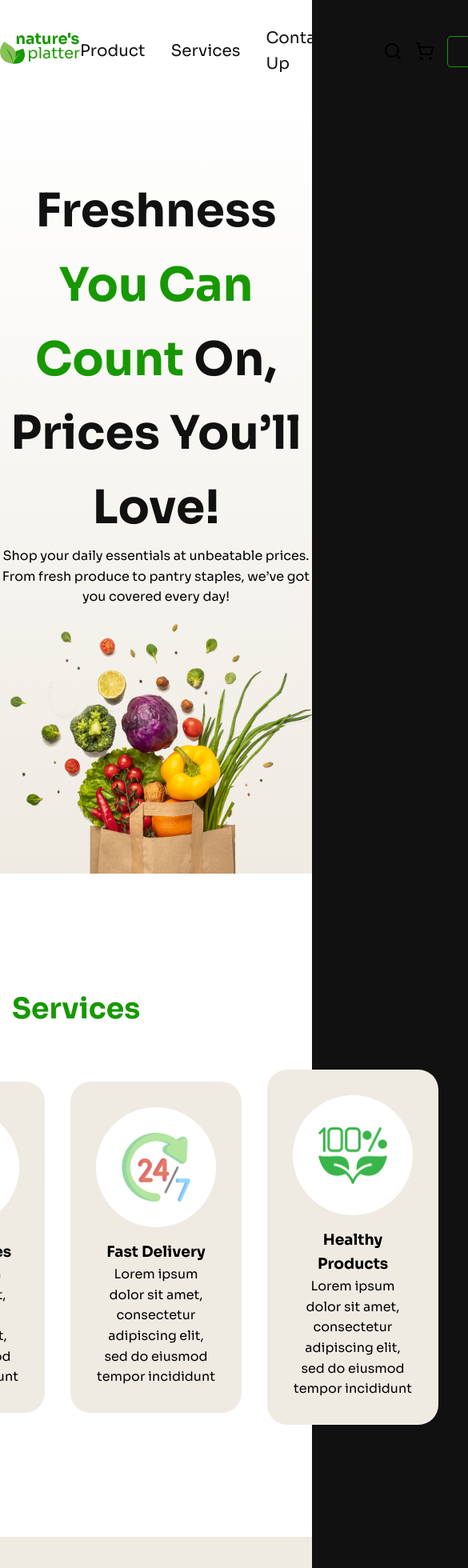
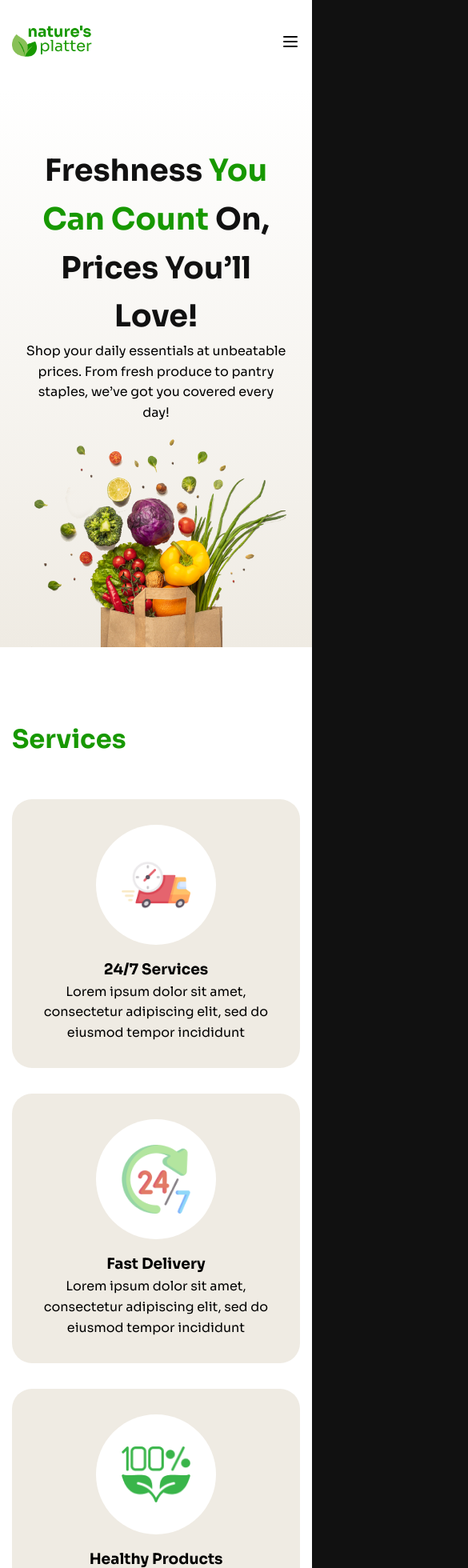
Before and after one commit to shahidul1920/turbo-octo-invention, a React (Vite) app: page / in a window 390 px wide. Shown: the top 1960 px of the page at 80% size, 585 px wide, since content can reach past the window. Built offline with nearby package versions, Linux system fonts and the light colour scheme.

Commit message:
responsive done

```diff
--- a/src/component/Footer.jsx
+++ b/src/component/Footer.jsx
@@ -11,8 +11,8 @@ export default function Footer() {
           <img src="/subImag.png" alt="" />
         </div>
         <div className="text">
-          <h1>Subscribe to our Newsletter</h1>
-          <p>Get the latest updates on new products and upcoming sales</p>
+          <h1>Subscribe to our <br/> Newsletter</h1>
+          <p>Get the latest updates on <br/> new products and upcoming sales</p>
           <input type="email" placeholder='Enter email...' />
           <button className='btn btn-p'>Subscribe</button>
         </div>
--- a/src/component/Header.jsx
+++ b/src/component/Header.jsx
@@ -1,4 +1,4 @@
-import { MoveRight, Search, ShoppingCart } from 'lucide-react'
+import { Menu, MoveRight, Search, ShoppingCart } from 'lucide-react'
 import React from 'react'
 import { NavLink } from 'react-router-dom'
 
@@ -8,6 +8,10 @@ export default function Header() {
             <div className="mainheader container">
                 <div className="logo">
                     <img src="/Vector.png" alt="" />
+                </div>
+
+                <div className="navIcnM">
+                    <Menu />
                 </div>
 
                 <div className="flexnav flex flex-cn">
--- a/src/scss/_responsive.scss
+++ b/src/scss/_responsive.scss
@@ -0,0 +1,83 @@
+
+.navIcnM{
+    display: none;
+}
+
+
+@media screen and (max-width: 768px) {
+  .container {
+    max-width: 100%;
+    padding: 0 15px;
+  }
+  header .mainheader{
+    padding: 2rem 15px;
+  }
+  header .mainheader .flexnav {
+    display: none;
+  }
+  .navIcnM{
+    display: block;
+  }
+
+  .hero {
+    padding-top: 40px;
+  }
+  .hero .container {
+    padding: 2rem;
+    padding-bottom: 0;
+  }
+  .hero .container .textTop h1 {
+    font-size: 38px;
+  }
+  .servs {
+    padding: 90px 0;
+  }
+  .servs h2 {
+    font-size: 32px;
+  }
+  .servs .services {
+    flex-wrap: wrap;
+  }
+  .servs .services .service {
+    max-width: 100%;
+    //margin-bottom: 30px;
+  }
+  .popProducts{
+    padding: 90px 0;
+  }
+  .popProducts .container {
+    padding: 2rem;
+  }
+  .popProducts .prodBox {
+    flex-wrap: wrap;
+  }
+  .popProducts .prodBox .discount {
+    width: 100%;
+    height: 400px;
+  }
+  .arrival{
+    padding: 90px 0;
+    padding-bottom: 350px;
+  }
+  .arrival .arrNoffer {
+    flex-wrap: wrap;
+  }
+  .arrival .arrNoffer .left, .arrival .arrNoffer .right {
+    width: 100%;
+  }
+  .main-footer .subsSecction {
+    top: -200px;
+    left: 50%;
+    transform: translateX(-50%);
+    max-width: 1320px;
+    width: 80%;
+    padding: 54px 15px;
+    align-items: center;
+    justify-content: space-between;
+    .text {
+        h1{
+            font-size: 22px;
+        }
+    }
+  }
+}
--- a/src/scss/index.css
+++ b/src/scss/index.css
@@ -308,6 +308,9 @@ header .mainheader .flexnav {
   justify-content: space-between;
   align-items: center;
 }
+.arrival .arrNoffer .left .img img {
+  width: 100%;
+}
 .arrival .arrNoffer .left .text {
   height: 100%;
   display: flex;
@@ -338,6 +341,9 @@ header .mainheader .flexnav {
   display: flex;
   justify-content: space-between;
   align-items: center;
+}
+.arrival .arrNoffer .right .img img {
+  width: 100%;
 }
 .arrival .arrNoffer .right .text {
   height: 100%;
@@ -379,6 +385,24 @@ header .mainheader .flexnav {
   padding: 54px 100px;
   display: flex;
   margin: 0 auto;
+  border-radius: 25px;
+}
+.main-footer .subsSecction .text {
+  display: flex;
+  flex-direction: column;
+  align-items: center;
+  justify-content: center;
+  gap: 1rem;
+}
+.main-footer .subsSecction .text input {
+  width: 100%;
+  padding: 0.7rem;
+  border: none;
+  border-radius: 5px;
+  outline: none;
+}
+.main-footer .subsSecction .img img {
+  width: 100%;
 }
 .main-footer .footer {
   padding-top: 15rem;
@@ -404,4 +428,82 @@ header .mainheader .flexnav {
 .main-footer .footer .footerContainer .footerLinks ul li a {
   color: var(--pure);
   text-decoration: none;
+}
+
+.navIcnM {
+  display: none;
+}
+
+@media screen and (max-width: 768px) {
+  .container {
+    max-width: 100%;
+    padding: 0 15px;
+  }
+  header .mainheader {
+    padding: 2rem 15px;
+  }
+  header .mainheader .flexnav {
+    display: none;
+  }
+  .navIcnM {
+    display: block;
+  }
+  .hero {
+    padding-top: 40px;
+  }
+  .hero .container {
+    padding: 2rem;
+    padding-bottom: 0;
+  }
+  .hero .container .textTop h1 {
+    font-size: 38px;
+  }
+  .servs {
+    padding: 90px 0;
+  }
+  .servs h2 {
+    font-size: 32px;
+  }
+  .servs .services {
+    flex-wrap: wrap;
+  }
+  .servs .services .service {
+    max-width: 100%;
+  }
+  .popProducts {
+    padding: 90px 0;
+  }
+  .popProducts .container {
+    padding: 2rem;
+  }
+  .popProducts .prodBox {
+    flex-wrap: wrap;
+  }
+  .popProducts .prodBox .discount {
+    width: 100%;
+    height: 400px;
+  }
+  .arrival {
+    padding: 90px 0;
+    padding-bottom: 350px;
+  }
+  .arrival .arrNoffer {
+    flex-wrap: wrap;
+  }
+  .arrival .arrNoffer .left, .arrival .arrNoffer .right {
+    width: 100%;
+  }
+  .main-footer .subsSecction {
+    top: -200px;
+    left: 50%;
+    transform: translateX(-50%);
+    max-width: 1320px;
+    width: 80%;
+    padding: 54px 15px;
+    align-items: center;
+    justify-content: space-between;
+  }
+  .main-footer .subsSecction .text h1 {
+    font-size: 22px;
+  }
 }/*# sourceMappingURL=index.css.map */
```
Also changed, not shown: src/scss/_design.scss (+24 -0 lines), 1 other file (tests, documents, lock files or other folders).
